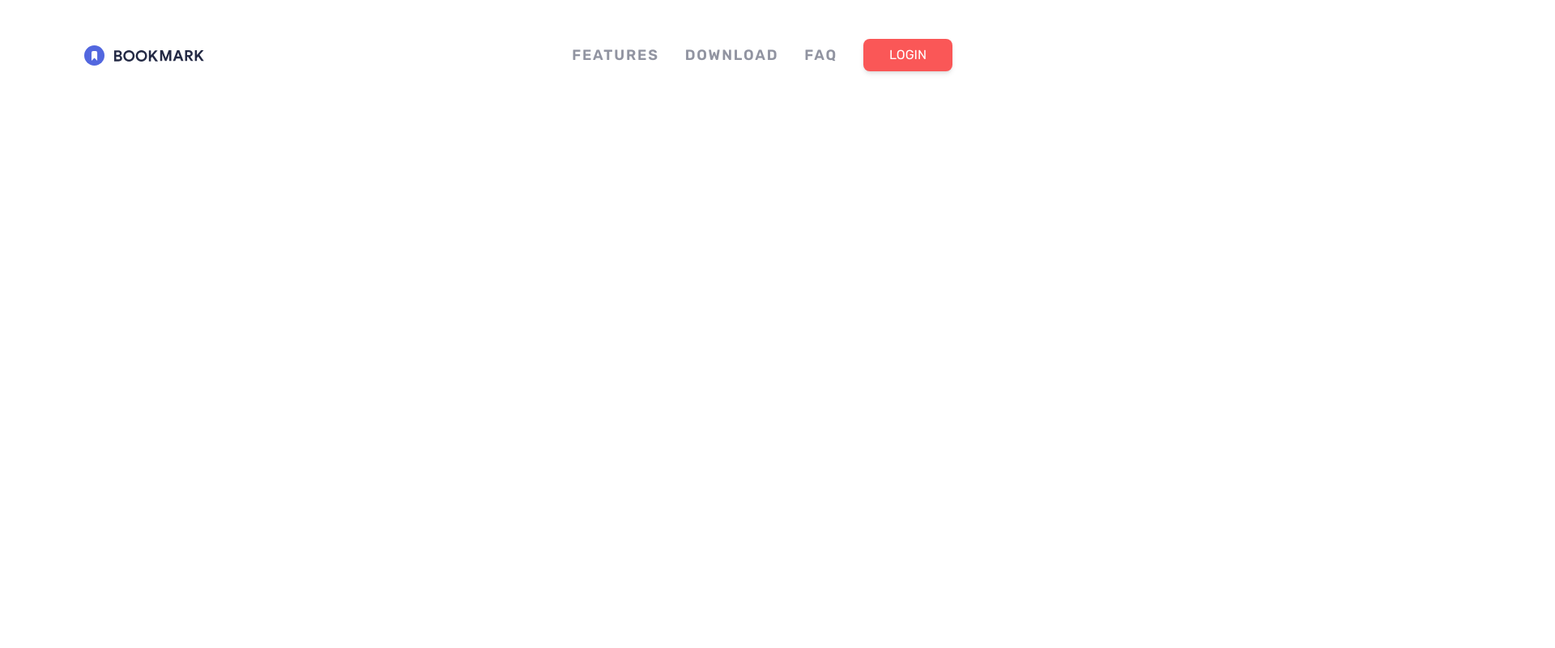
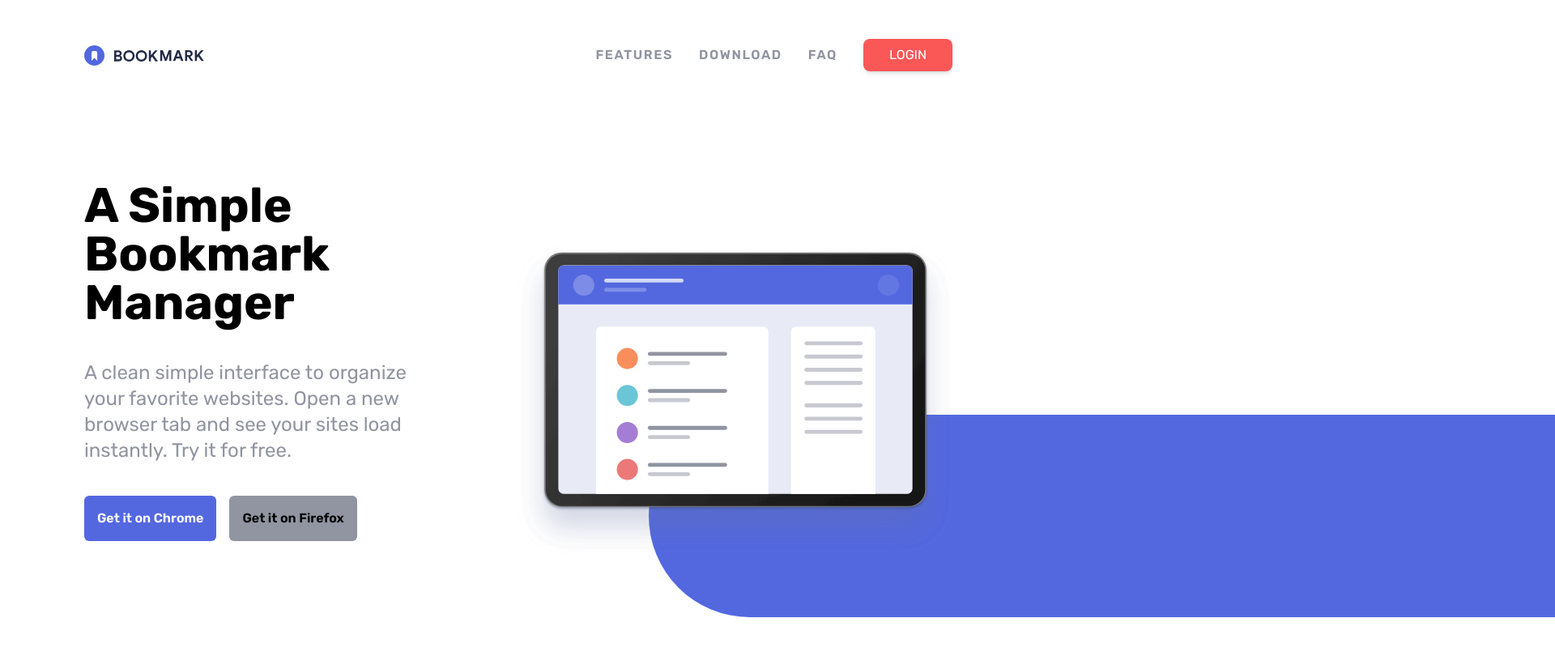
Before and after one commit to Fr0stm0urn3/Tailwind-Projects, a website: page bookmark/index.html in a window 1280 px wide. Shown: the top 800 px of the page at 81% size, 1920 px wide, since content can reach past the window. Drawn offline with Linux system fonts and the light colour scheme.

Commit message:
Hero Section

```diff
--- a/bookmark/index.html
+++ b/bookmark/index.html
@@ -21,17 +21,17 @@
         <div class="hidden items-center space-x-8 md:flex">
           <a
             href="#features"
-            class="font-semibold text-lg uppercase tracking-widest hover:text-softRed hover:scale-105 transition text-grayishBlue"
+            class="font-semibold uppercase tracking-widest hover:text-softRed hover:scale-105 transition text-grayishBlue"
             >Features</a
           >
           <a
             href="#download"
-            class="font-semibold text-lg uppercase tracking-widest hover:text-softRed hover:scale-105 transition text-grayishBlue"
+            class="font-semibold uppercase tracking-widest hover:text-softRed hover:scale-105 transition text-grayishBlue"
             >Download</a
           >
           <a
             href="#faq"
-            class="font-semibold text-lg uppercase tracking-widest hover:text-softRed hover:scale-105 transition text-grayishBlue"
+            class="font-semibold uppercase tracking-widest hover:text-softRed hover:scale-105 transition text-grayishBlue"
             >FAQ</a
           >
           <a
@@ -49,5 +49,45 @@
         </div>
       </div>
     </nav>
+    <!-- Hero Section  -->
+    <section id="hero">
+      <div
+        class="flex flex-col-reverse container mx-auto p-6 space-y-10 items-center lg:flex-row lg:space-y-0 lg:mb-0"
+      >
+        <div
+          class="flex flex-col space-y-10 items-center text-center lg:text-left lg:items-start lg:mt-16 lg:w-1/2"
+        >
+          <h1
+            class="text-3xl max-w-sm font-semibold capitalize lg:text-6xl lg:max-w-md lg:font-bold"
+          >
+            A simple bookmark manager
+          </h1>
+          <p class="text-grayishBlue max-w-md text-lg lg:text-2xl">
+            A clean simple interface to organize your favorite websites. Open a new
+            browser tab and see your sites load instantly. Try it for free.
+          </p>
+          <div class="flex space-x-4 w-full justify-center items-center lg:justify-start">
+            <a
+              href="#"
+              class="p-4 font-semibold rounded-md text-white bg-softBlue hover:scale-105 transition duration-200"
+              >Get it on Chrome</a
+            >
+            <a
+              href="#"
+              class="p-4 font-semibold rounded-md text-black bg-grayishBlue hover:scale-105 transition duration-200"
+              >Get it on Firefox</a
+            >
+          </div>
+        </div>
+        <div class="relative flex justify-center w-[500px] lg:w-1/2">
+          <div class="bg-hero"></div>
+          <img
+            src="images/illustration-hero.svg"
+            class="relative z-10 lg:top-20 overflow-x-visible"
+            alt=""
+          />
+        </div>
+      </div>
+    </section>
   </body>
 </html>
--- a/bookmark/input.css
+++ b/bookmark/input.css
@@ -1,3 +1,12 @@
 @tailwind base;
 @tailwind components;
 @tailwind utilities;
+
+@media (min-width: 1120px) {
+  .bg-hero {
+    width: 2000px;
+    height: 250px;
+    left: 30%;
+    @apply absolute rounded-l-full top-72 bg-softBlue;
+  }
+}
```
Also changed, not shown: bookmark/css/style.css.
